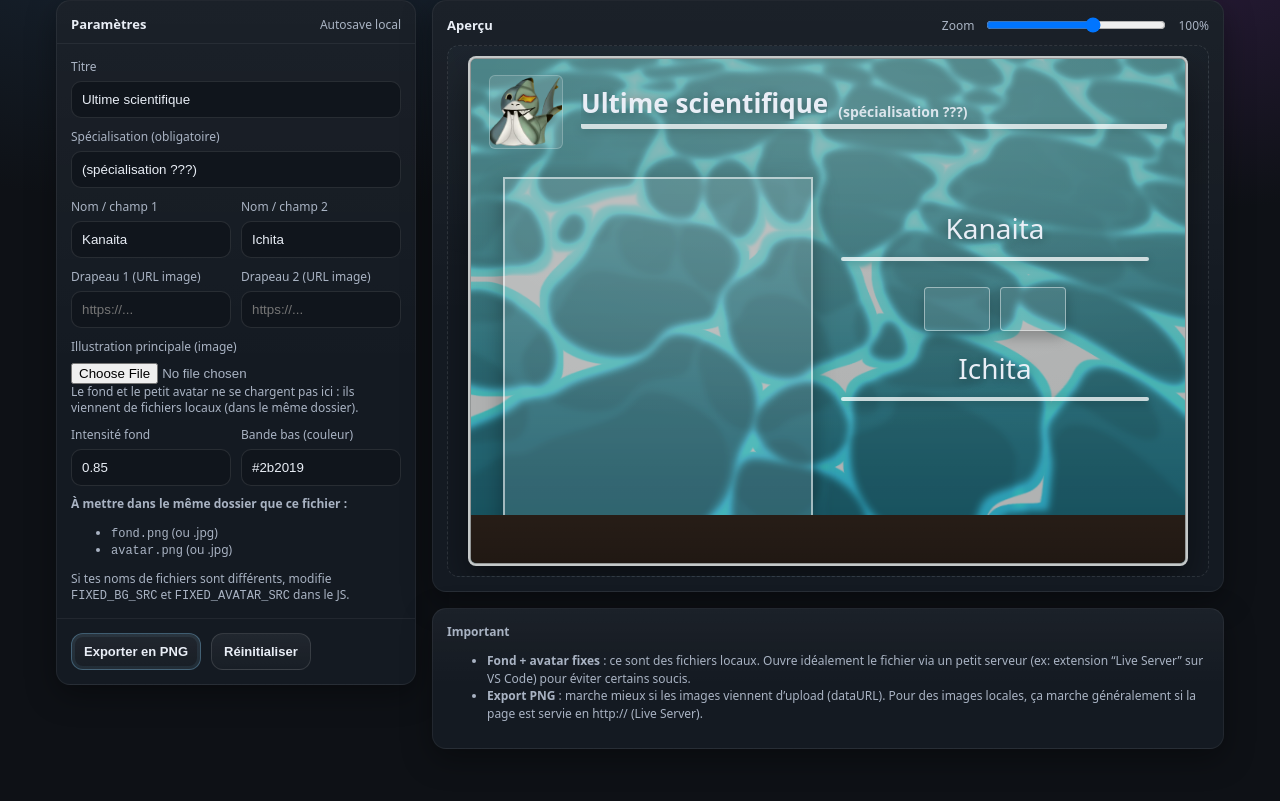
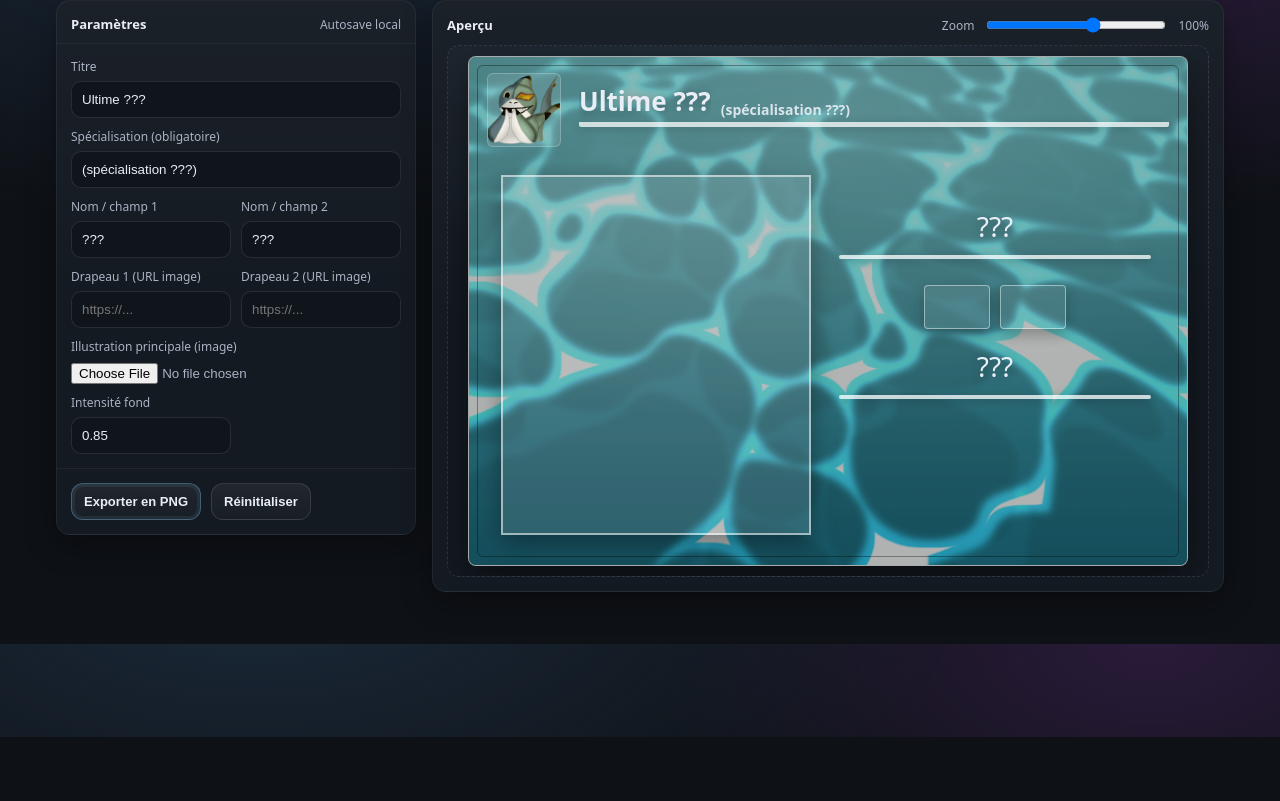
Before and after one commit to The-Night7/carte-rp-compound-danganronpa, a plain HTML site: page index.html in a window 1280 px wide. Shown: the part 63-864 px from the top of the page. After the commit the page ends 800 px from the top, so only its background shows below. Drawn offline with nearby package versions, Linux system fonts and the light colour scheme.

Commit message:
Update HTML interface for RP ID card generator with new theme, placeholders, and refined styles

```diff
--- a/index.html
+++ b/index.html
@@ -3,7 +3,7 @@
 <head>
   <meta charset="utf-8" />
   <meta name="viewport" content="width=device-width, initial-scale=1" />
-  <title>Générateur de carte d'identification RP</title>
+  <title>~𝔇𝔞𝔫𝔤𝔞𝔫𝔯𝔬𝔫𝔭𝔞 : ~Death at Bloody Water~</title>
   <style>
     :root{
       --bg:#0e1116;
@@ -163,15 +163,24 @@
       border-radius:8px;
       overflow:hidden;
       transform-origin: top left;
+
+      /* Bordure plus fine + cadre (double liseré) */
+      border: 1px solid rgba(255,255,255,.55);
+
       box-shadow: 0 18px 40px rgba(0,0,0,.45);
-
-      /* BORDURE qui fait le tour (comme demandé) */
-      border: 3px solid rgba(255,255,255,.70);
-      outline: 1px solid rgba(0,0,0,.25);
-      outline-offset: -3px;
-
       background: #3d4a4a;
     }
+
+    /* Cadre intérieur */
+    .idCard::after{
+      content:"";
+      position:absolute;
+      inset: 8px;                 /* ajuste la “marge” du cadre */
+      border: 1px solid rgba(0,0,0,.35);
+      border-radius: 6px;
+      pointer-events:none;
+    }
+
     .bgImage{
       position:absolute; inset:0;
       background-size:cover;
@@ -182,13 +191,6 @@
       position:absolute; inset:0;
       background: radial-gradient(900px 500px at 50% 10%, rgba(255,255,255,.12), transparent 65%),
       linear-gradient(0deg, rgba(0,0,0,.22), rgba(0,0,0,.22));
-    }
-    .desk{
-      position:absolute;
-      left:0; right:0; bottom:0;
-      height:48px;
-      background: linear-gradient(180deg, rgba(0,0,0,.10), rgba(0,0,0,.25)),
-      #2b2019;
     }
 
     .avatarSmallWrap{
@@ -327,7 +329,7 @@
 </head>
 <body>
 <header>
-  <h1>Générateur de carte d'identification (RP)</h1>
+  <h1>Générateur de carte d'identification (~𝔇𝔞𝔫𝔤𝔞𝔫𝔯𝔬𝔫𝔭𝔞 : ~Death at Bloody Water~)</h1>
 </header>
 
 <div class="wrap">
@@ -341,7 +343,7 @@
     <div class="form">
       <div>
         <label for="title">Titre</label>
-        <input id="title" type="text" placeholder="Ultime scientifique" />
+        <input id="title" type="text" placeholder="Ultime ???" />
       </div>
 
       <div>
@@ -352,11 +354,11 @@
       <div class="row">
         <div>
           <label for="name1">Nom / champ 1</label>
-          <input id="name1" type="text" placeholder="Kanaita" />
+          <input id="name1" type="text" placeholder="???" />
         </div>
         <div>
           <label for="name2">Nom / champ 2</label>
-          <input id="name2" type="text" placeholder="Ichita" />
+          <input id="name2" type="text" placeholder="???" />
         </div>
       </div>
 
@@ -374,9 +376,6 @@
       <div>
         <label for="artUpload">Illustration principale (image)</label>
         <input id="artUpload" type="file" accept="image/*" />
-        <div class="hint">
-          Le fond et le petit avatar ne se chargent pas ici : ils viennent de fichiers locaux (dans le même dossier).
-        </div>
       </div>
 
       <div class="row">
@@ -384,19 +383,6 @@
           <label for="opacity">Intensité fond</label>
           <input id="opacity" type="number" min="0" max="1" step="0.05" />
         </div>
-        <div>
-          <label for="desk">Bande bas (couleur)</label>
-          <input id="desk" type="text" placeholder="#2b2019" />
-        </div>
-      </div>
-
-      <div class="hint">
-        <b>À mettre dans le même dossier que ce fichier :</b>
-        <ul>
-          <li><code>fond.png</code> (ou .jpg)</li>
-          <li><code>avatar.png</code> (ou .jpg)</li>
-        </ul>
-        Si tes noms de fichiers sont différents, modifie <code>FIXED_BG_SRC</code> et <code>FIXED_AVATAR_SRC</code> dans le JS.
       </div>
     </div>
 
@@ -428,7 +414,7 @@
           </div>
 
           <div class="titleWrap">
-            <div class="title" id="titleOut">Ultime scientifique</div>
+            <div class="title" id="titleOut">Ultime ???</div>
             <div class="spec" id="specOut">(spécialisation ???)</div>
           </div>
           <div class="titleLine"></div>
@@ -439,7 +425,7 @@
 
           <div class="rightInfo">
             <div class="field">
-              <div class="value" id="name1Out">Kanaita</div>
+              <div class="value" id="name1Out">???</div>
               <div class="underline"></div>
             </div>
 
@@ -449,22 +435,12 @@
             </div>
 
             <div class="field" style="margin-top:18px;">
-              <div class="value" id="name2Out">Ichita</div>
+              <div class="value" id="name2Out">???</div>
               <div class="underline"></div>
             </div>
           </div>
-
-          <div class="desk" id="deskBar"></div>
         </div>
       </div>
-    </div>
-
-    <div class="notesPanel">
-      <strong>Important</strong>
-      <ul>
-        <li><b>Fond + avatar fixes</b> : ce sont des fichiers locaux. Ouvre idéalement le fichier via un petit serveur (ex: extension “Live Server” sur VS Code) pour éviter certains soucis.</li>
-        <li><b>Export PNG</b> : marche mieux si les images viennent d’upload (dataURL). Pour des images locales, ça marche généralement si la page est servie en http:// (Live Server).</li>
-      </ul>
     </div>
   </section>
 </div>
@@ -478,14 +454,13 @@
   const FIXED_AVATAR_SRC = "./avatar.png";
 
   const defaults = {
-    title: "Ultime scientifique",
+    title: "Ultime ???",
     spec: "(spécialisation ???)",
-    name1: "Kanaita",
-    name2: "Ichita",
+    name1: "???",
+    name2: "???",
     flag1: "",
     flag2: "",
     opacity: 0.85,
-    desk: "#2b2019",
     artData: "" // seule l'illustration principale est variable
   };
   const stateKey = "rp_id_card_generator_v2_fixed_bg_avatar";
@@ -521,7 +496,6 @@
     $("flag1").value = state.flag1;
     $("flag2").value = state.flag2;
     $("opacity").value = state.opacity;
-    $("desk").value = state.desk;
   }
 
   function applyToPreview(){
@@ -550,10 +524,6 @@
     $("flag2Img").src = state.flag2 || "";
     $("flag1Img").style.display = state.flag1 ? "block" : "none";
     $("flag2Img").style.display = state.flag2 ? "block" : "none";
-
-    // Bottom desk color
-    $("deskBar").style.background =
-            `linear-gradient(180deg, rgba(0,0,0,.10), rgba(0,0,0,.25)), ${state.desk || "#2b2019"}`;
   }
 
   function updateStateFromForm(){
@@ -564,13 +534,12 @@
     state.flag1 = $("flag1").value;
     state.flag2 = $("flag2").value;
     state.opacity = Number($("opacity").value || 0.85);
-    state.desk = $("desk").value || "#2b2019";
 
     saveState(state);
     applyToPreview();
   }
 
-  ["title","spec","name1","name2","flag1","flag2","opacity","desk"].forEach(id=>{
+  ["title","spec","name1","name2","flag1","flag2","opacity"].forEach(id=>{
     $(id).addEventListener("input", updateStateFromForm);
   });
 
```
